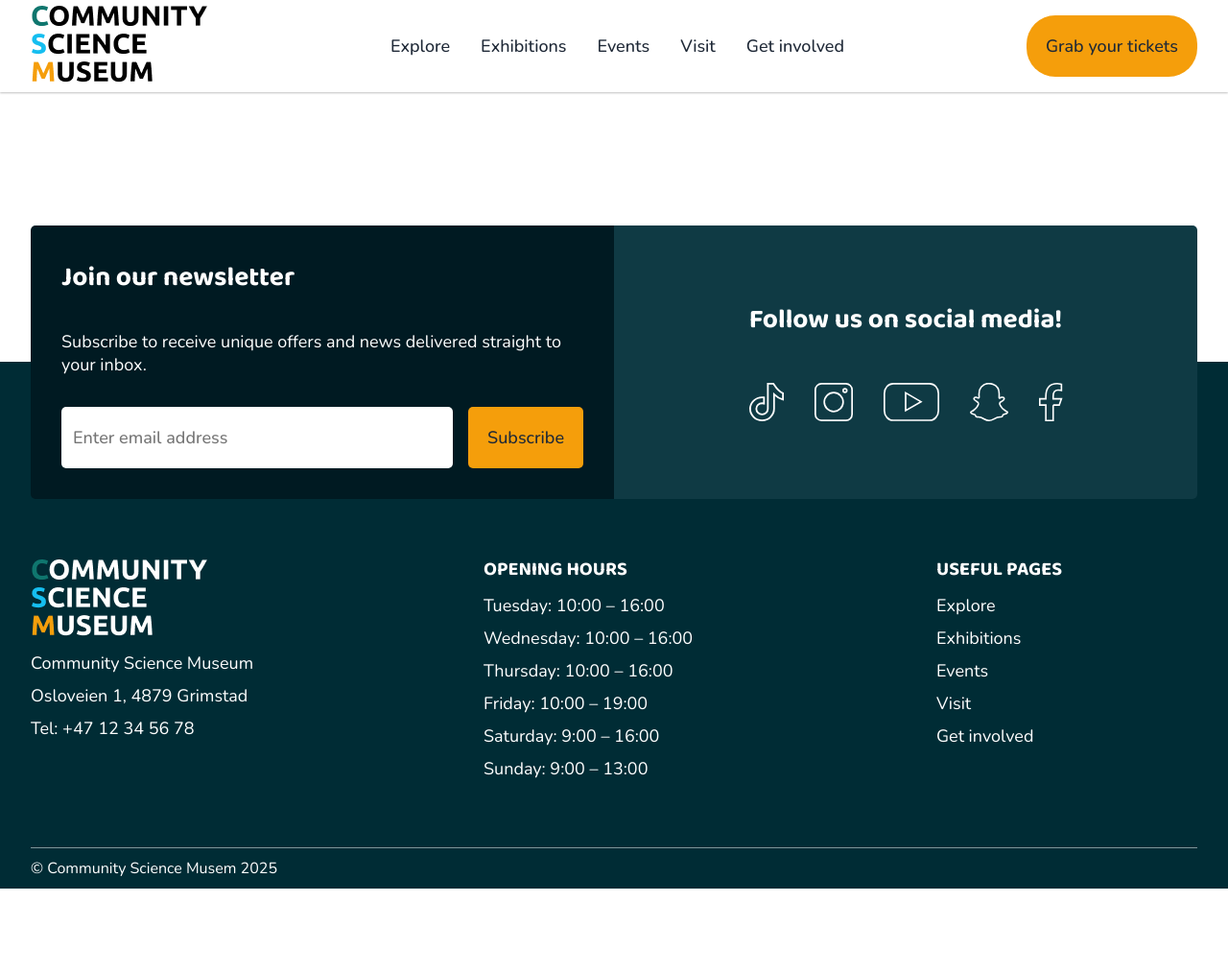
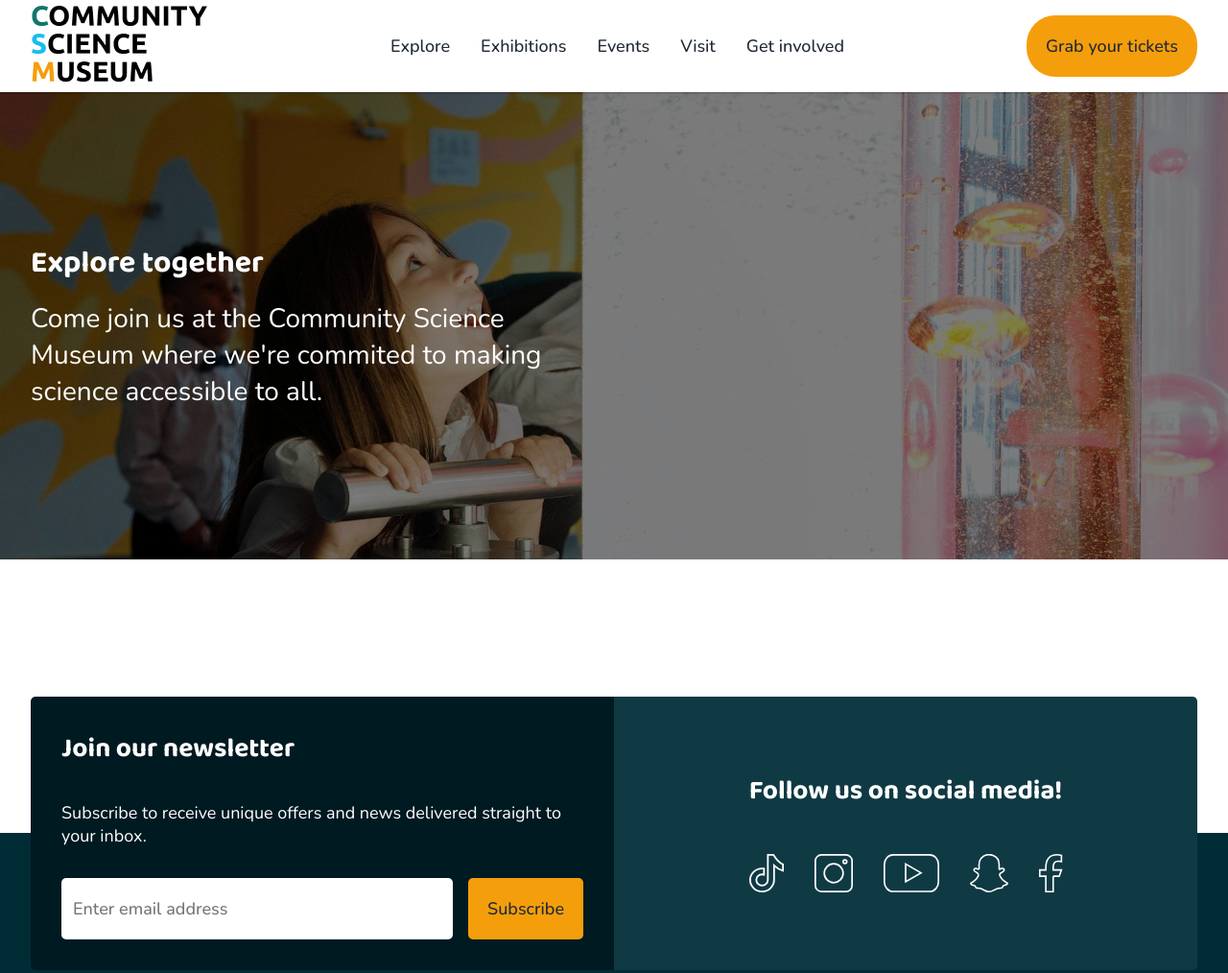
Before and after one commit to LinxonXD/semester-project, a plain HTML site: page index.html in a window 1280 px wide. Shown: the top 1014 px of the page at 96% size. Before the commit the page ends 926 px from the top, so only its background shows below. Drawn offline with nearby package versions, Linux system fonts and the light colour scheme.

Commit message:
Add hero section
Add hero section to homepage, and comments to both HTML and CSS

```diff
--- a/assets/css/base.css
+++ b/assets/css/base.css
@@ -22,6 +22,7 @@ a {
     max-width: 1480px;
     margin: 0 auto;
     padding: 0 16px;
+    width: 100%;
 }
 
 .flex {
--- /dev/null
+++ b/assets/css/components/hero.css
@@ -0,0 +1,68 @@
+/* Base */
+
+.hero {
+    position: relative;
+    width: 100%;
+    height: 267px;
+    background-image: url("../../img/hero.jpg");
+    background-size: cover;
+    background-position: top;
+    background-repeat: no-repeat;
+    align-items: center;
+}
+
+.hero::before {
+    content: "";
+    position: absolute;
+    inset: 0;
+    background: rgba(0, 0, 0, 0.5)
+}
+
+/* Content */
+
+.hero__content {
+    flex-direction: column;
+    gap: 13px;
+    font-family: var(--secondary-font);
+    font-size: 1.125rem;
+    color: var(--secondary-text);
+    z-index: 1;
+}
+
+.hero__content h1 {
+    font-family: var(--primary-font);
+    font-size: 1.75rem;
+    font-weight: 700;
+}
+
+.hero__content p {
+    max-width: 606px;
+}
+
+/* Responsive breakpoints */
+
+@media (min-width: 768px) {
+    .hero {
+        height: 350px;
+    }
+}
+
+@media (min-width: 1152px) {
+    .hero {
+        height: 491px;
+    }
+
+    .hero__content {
+        font-size: 1.75rem;
+    }
+
+    .hero__content h1 {
+        font-size: 2rem;
+    }
+}
+
+@media (min-width: 1440px) {
+    .hero {
+        background-position: center -100px;
+    }
+}
--- a/assets/css/styles.css
+++ b/assets/css/styles.css
@@ -3,3 +3,4 @@
 @import url(./variables.css);
 @import url(./components/header.css);
 @import url(./components/footer.css);
+@import url(./components/hero.css);
--- a/index.html
+++ b/index.html
@@ -73,6 +73,21 @@
     </header>
     <!-- End of Header Section -->
     <main>
+
+        <!-- Hero Section -->
+        <section class="hero layout flex">
+
+            <!-- Hero content start here -->
+            <div class="hero__content content flex">
+                <h1>Explore together</h1>
+                <p>Come join us at the Community Science Museum where we're
+                    commited to making science accessible to all.
+                </p>
+            </div>
+            <!-- Hero content end here -->
+
+        </section>
+        <!-- End of Hero Section -->
 
     </main>
     <!-- Footer Section -->
```
Also changed, not shown: assets/img/hero.jpg (added).
